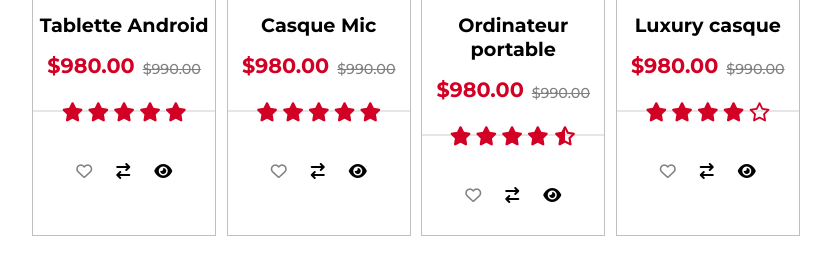
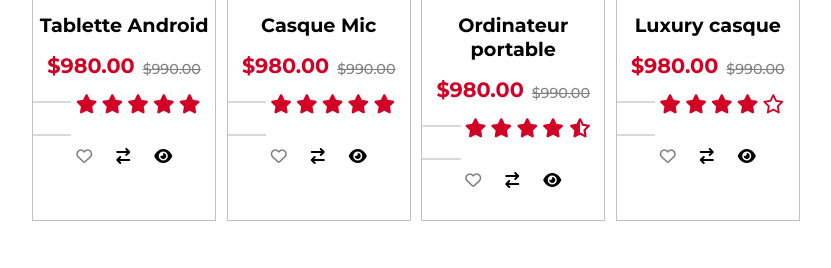
Before and after one commit to usher21/Projet_Breukh, a plain HTML site: page index.html in a window 1280 px wide. Shown: the part 853-1121 px from the top of the page, without its empty margins (224-1055 px from the left). Drawn offline with Linux system fonts and the light colour scheme.

Commit message:
Ajout de la première partie du projet Breukh

```diff
--- a/index.html
+++ b/index.html
@@ -153,15 +153,12 @@
                                 <div>$980.00</div>
                                 <div>$990.00</div>
                             </div>
-                            <div></div>
                             <div>
                                 <i class="fa-sharp fa-solid fa-star"></i>
                                 <i class="fa-sharp fa-solid fa-star"></i>
                                 <i class="fa-sharp fa-solid fa-star"></i>
                                 <i class="fa-sharp fa-solid fa-star"></i>
                                 <i class="fa-sharp fa-solid fa-star"></i>
-                                <!-- <i class="fa-thin fa-star"></i> star creux -->
-                                <!-- <i class="fa-solid fa-star-half-stroke"></i> star milieu -->
                             </div>
                         </div>
                         <div>
@@ -182,15 +179,12 @@
                                 <div>$980.00</div>
                                 <div>$990.00</div>
                             </div>
-                            <div></div>
                             <div>
                                 <i class="fa-sharp fa-solid fa-star"></i>
                                 <i class="fa-sharp fa-solid fa-star"></i>
                                 <i class="fa-sharp fa-solid fa-star"></i>
                                 <i class="fa-sharp fa-solid fa-star"></i>
                                 <i class="fa-sharp fa-solid fa-star"></i>
-                                <!-- <i class="fa-thin fa-star"></i> star creux -->
-                                <!-- <i class="fa-solid fa-star-half-stroke"></i> star milieu -->
                             </div>
                         </div>
                         <div>
@@ -211,15 +205,12 @@
                                 <div>$980.00</div>
                                 <div>$990.00</div>
                             </div>
-                            <div></div>
                             <div>
                                 <i class="fa-sharp fa-solid fa-star"></i>
                                 <i class="fa-sharp fa-solid fa-star"></i>
                                 <i class="fa-sharp fa-solid fa-star"></i>
                                 <i class="fa-sharp fa-solid fa-star"></i>
                                 <i class="fa-solid fa-star-half-stroke"></i>
-                                <!-- <i class="fa-thin fa-star"></i> star creux -->
-                                <!-- <i class="fa-solid fa-star-half-stroke"></i> star milieu -->
                             </div>
                         </div>
                         <div>
@@ -240,15 +231,12 @@
                                 <div>$980.00</div>
                                 <div>$990.00</div>
                             </div>
-                            <div></div>
                             <div>
                                 <i class="fa-sharp fa-solid fa-star"></i>
                                 <i class="fa-sharp fa-solid fa-star"></i>
                                 <i class="fa-sharp fa-solid fa-star"></i>
                                 <i class="fa-sharp fa-solid fa-star"></i>
                                 <i class="fa-regular fa-star"></i>
-                                <!-- <i class="fa-thin fa-star"></i> star creux -->
-                                <!-- <i class="fa-solid fa-star-half-stroke"></i> star milieu -->
                             </div>
                         </div>
                         <div>
--- a/style.css
+++ b/style.css
@@ -165,7 +165,6 @@ body {
     text-align: center;
     position: relative;
 }
-
 
 .header > :nth-child(2) > :nth-child(3) > :nth-child(2) > :nth-child(2) {
     background-color: var(--primary-color);
@@ -368,18 +367,31 @@ body {
     margin-left: 0.5rem;
 }
 
-.main > div .new-products > .products .product > :nth-child(2) > :nth-child(4) {
-    border: 0.1px solid rgba(128, 128, 128, 0.2);
-    margin-top: 2rem;
+.main > div .new-products > .products .product > :nth-child(2) > :nth-child(4)::before {
+    content: "";
+    display: inline-block;
+    width: 20%;
+    border: 0.5px solid rgba(128, 128, 128, 0.3);
+    position: relative;
+    top: -0.5rem;
+    left: 0;
 }
 
-.main > div .new-products > .products .product > :nth-child(2) > :nth-child(5) {
-    align-self: center;
+.main > div .new-products > .products .product > :nth-child(2) > :nth-child(4)::after {
+    content: "";
+    display: inline-block;
+    width: 20%;
+    border: 0.5px solid rgba(128, 128, 128, 0.3);
     position: relative;
-    top: -1.6rem;
+    top: -0.5rem;
+    left: 0;
 }
 
-.main > div .new-products > .products .product > :nth-child(2) > :nth-child(5) > i {
+.main > div .new-products > .products .product > :nth-child(2) > :nth-child(4) {
+    position: relative;
+}
+
+.main > div .new-products > .products .product > :nth-child(2) > :nth-child(4) > i {
     font-size: 1.2rem;
     color: var(--primary-color);
     margin: 1rem 0;
```
